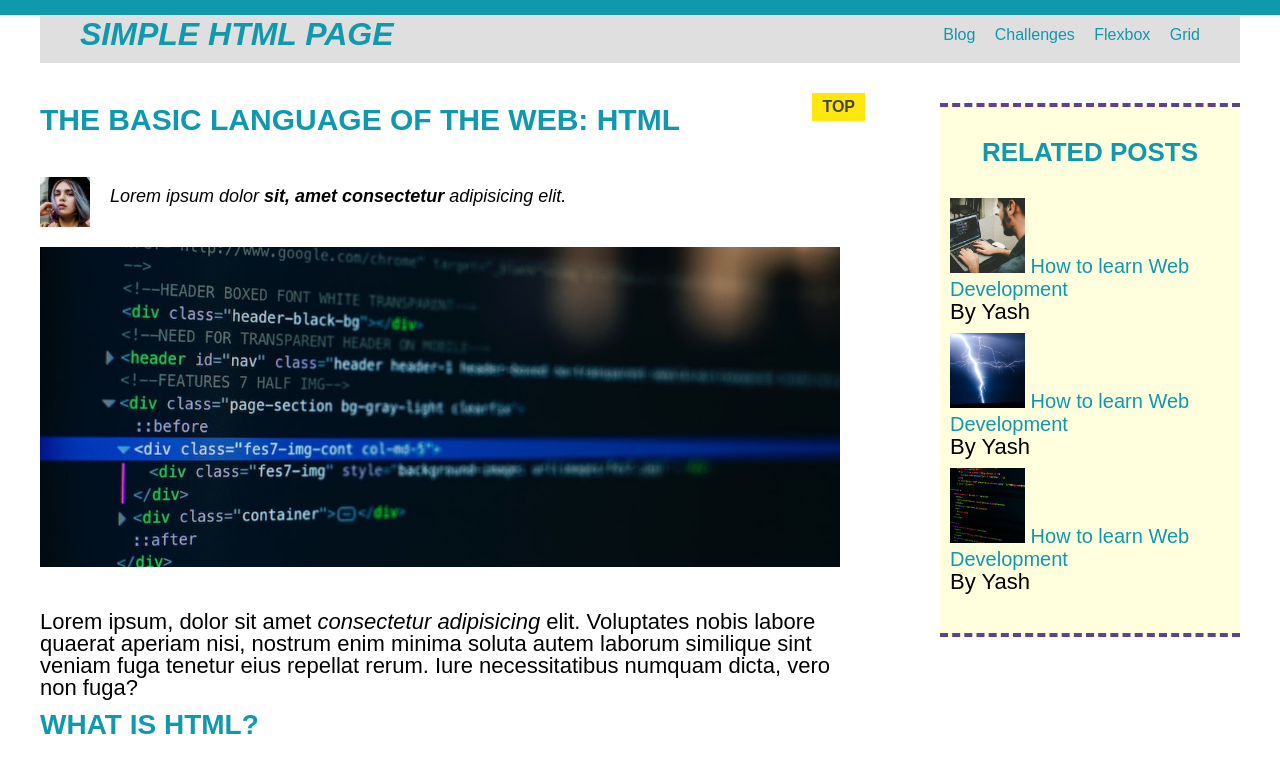
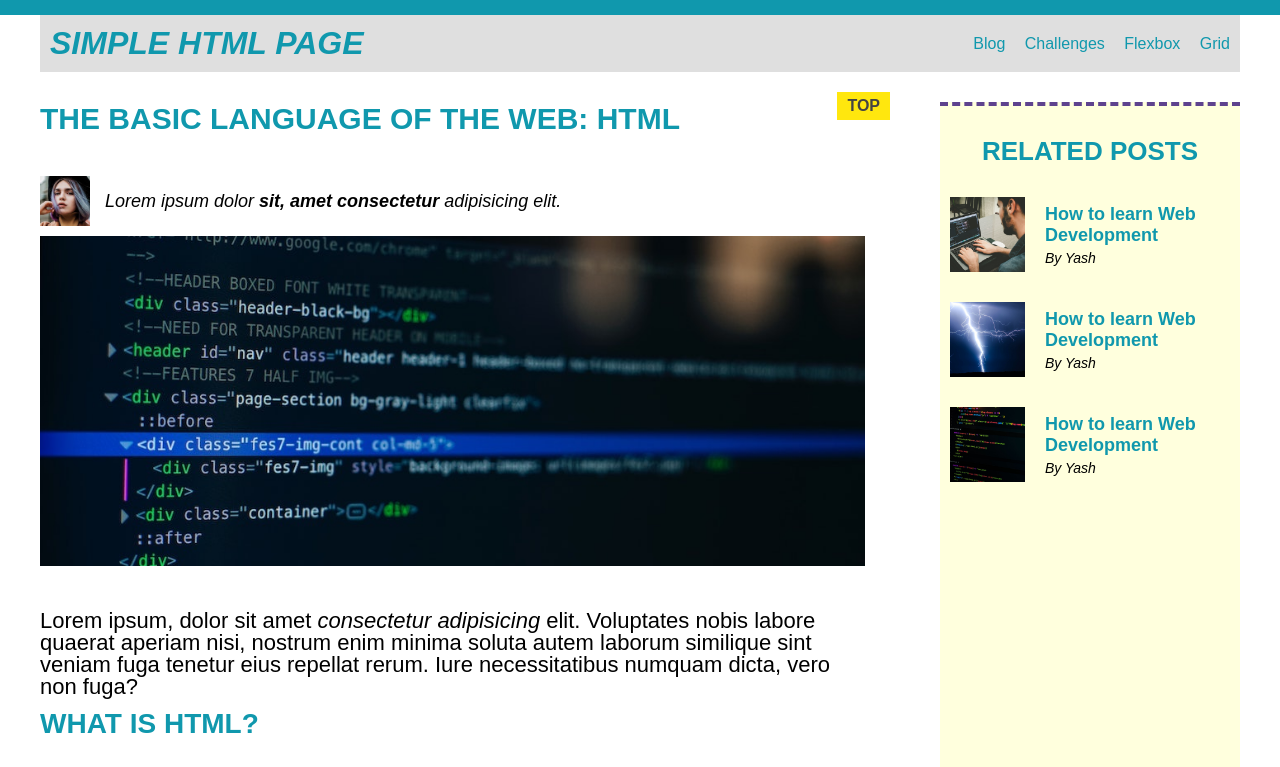
Before and after one commit to yash2026/Html-css, a plain HTML site: page jonas html css/index.html in a window 1280 px wide. Shown: the top 767 px of the page. Drawn offline with Linux system fonts and the light colour scheme.

Commit message:
use of flex

```diff
--- a/jonas html css/index.html
+++ b/jonas html css/index.html
@@ -14,14 +14,15 @@
           <a href="blog.html">Blog</a>
           <a href="blog.html">Challenges</a>
           <a href="flexbox.html">Flexbox</a>
-          <a href="blog.html">Grid</a>
+          <a href="css-grid.html">Grid</a>
         </nav>
         <!-- <div class="clear"></div> -->
       </header>
-
+      <div class="row">
         <article>
           <header class="header2">
             <h2>The Basic Language of the Web: HTML</h2>
+            <div class="authorclass">
               <img
                 src="img/laura-jones.jpg"
                 alt="laura jones image"
@@ -30,9 +31,10 @@
                 class="authimg"
               />
               <p id="author" class="author">
-            Lorem ipsum dolor <strong>sit, amet consectetur</strong> adipisicing
-            elit.
+                Lorem ipsum dolor
+                <strong>sit, amet consectetur</strong> adipisicing elit.
               </p>
+            </div>
 
             <img src="img/post-img.jpg" alt="HTML code" class="image2" />
           </header>
@@ -40,16 +42,16 @@
           <p>
             Lorem ipsum, dolor sit amet <em>consectetur adipisicing</em> elit.
             Voluptates nobis labore quaerat aperiam nisi, nostrum enim minima
-          soluta autem laborum similique sint veniam fuga tenetur eius repellat
-          rerum. Iure necessitatibus numquam dicta, vero non fuga?
+            soluta autem laborum similique sint veniam fuga tenetur eius
+            repellat rerum. Iure necessitatibus numquam dicta, vero non fuga?
           </p>
 
           <h3>What is HTML?</h3>
           <p>
-          Lorem ipsum dolor sit amet consectetur adipisicing elit. Culpa aperiam
-          rem numquam nam distinctio facilis quis ipsum! Aspernatur quod,
-          reprehenderit repellat neque exercitationem, voluptate hic, deleniti
-          excepturi non corporis eaque.
+            Lorem ipsum dolor sit amet consectetur adipisicing elit. Culpa
+            aperiam rem numquam nam distinctio facilis quis ipsum! Aspernatur
+            quod, reprehenderit repellat neque exercitationem, voluptate hic,
+            deleniti excepturi non corporis eaque.
           </p>
           <p>
             Lorem ipsum dolor sit amet consectetur adipisicing elit. Commodi
@@ -75,25 +77,30 @@
           </p>
           <h3>Why should you learn HTML?</h3>
           <p>
-          Lorem ipsum dolor sit amet consectetur, adipisicing elit. Accusantium
-          soluta similique accusamus, impedit repellat numquam.
+            Lorem ipsum dolor sit amet consectetur, adipisicing elit.
+            Accusantium soluta similique accusamus, impedit repellat numquam.
           </p>
 
           <ul>
             <li>
-            Lorem ipsum dolor, sit amet consectetur adipisicing elit. A, autem!
+              Lorem ipsum dolor, sit amet consectetur adipisicing elit. A,
+              autem!
             </li>
             <li>
-            Lorem ipsum dolor, sit amet consectetur adipisicing elit. A, autem!
+              Lorem ipsum dolor, sit amet consectetur adipisicing elit. A,
+              autem!
             </li>
             <li>
-            Lorem ipsum dolor, sit amet consectetur adipisicing elit. A, autem!
+              Lorem ipsum dolor, sit amet consectetur adipisicing elit. A,
+              autem!
             </li>
             <li>
-            Lorem ipsum dolor, sit amet consectetur adipisicing elit. A, autem!
+              Lorem ipsum dolor, sit amet consectetur adipisicing elit. A,
+              autem!
             </li>
             <li>
-            Lorem ipsum dolor, sit amet consectetur adipisicing elit. A, autem!
+              Lorem ipsum dolor, sit amet consectetur adipisicing elit. A,
+              autem!
             </li>
           </ul>
 
@@ -107,24 +114,36 @@
         <aside>
           <h4>Related Posts</h4>
           <ul class="posts">
-          <li>
+            <li class="related">
               <img src="img/related-1.jpg" alt="" width="75" height="75" />
-            <a href="blog.html">How to learn Web Development</a>
-            <p>By Yash</p>
+              <div>
+                <a href="blog.html" class="related-link"
+                  >How to learn Web Development</a
+                >
+                <p class="related-author">By Yash</p>
+              </div>
             </li>
-          <li>
+            <li class="related">
               <img src="img/related-2.jpg" alt="" width="75" height="75" />
-            <a href="blog.html">How to learn Web Development</a>
-            <p>By Yash</p>
+              <div>
+                <a href="blog.html" class="related-link"
+                  >How to learn Web Development</a
+                >
+                <p class="related-author">By Yash</p>
+              </div>
             </li>
-          <li>
+            <li class="related">
               <img src="img/related-3.jpg" alt="" width="75" height="75" />
-            <a href="blog.html">How to learn Web Development</a>
-            <p>By Yash</p>
+              <div>
+                <a href="blog.html" class="related-link"
+                  >How to learn Web Development</a
+                >
+                <p class="related-author">By Yash</p>
+              </div>
             </li>
           </ul>
         </aside>
-
+      </div>
       <footer>
         <p>Copyright &copy; 2027 by Yash.</p>
       </footer>
--- a/jonas html css/style.css
+++ b/jonas html css/style.css
@@ -73,8 +73,8 @@ footer p {
 
 .header {
   background-color: rgb(223, 223, 223);
-  padding: 1px 40px 10px 40px;
-  margin-bottom: 40px;
+  padding: 10px;
+  margin-bottom: 30px;
 }
 
 .header2 {
@@ -127,7 +127,7 @@ nav {
 
 nav a:link {
   margin-right: 15px;
-  margin-top: 10px;
+  /* margin-top: 10px; */
   display: inline-block;
 }
 
@@ -161,13 +161,13 @@ h2::before {
   right: -25px;
 }
 
-.authimg {
+/* float use */
+/* .authimg {
   float: left;
   margin-bottom: 20px;
 }
 
 .author {
-  /* padding-left: 60px; */
   float: left;
   margin-left: 20px;
   margin-top: 10px;
@@ -201,4 +201,63 @@ aside {
 }
 footer {
   clear: both;
+} */
+
+.header {
+  display: flex;
+  align-items: center;
+  justify-content: space-between;
 }
+
+.authorclass {
+  display: flex;
+  align-items: center;
+  margin-bottom: 10px;
+}
+
+.author {
+  margin-bottom: 0;
+  margin-left: 15px;
+}
+
+.related {
+  display: flex;
+  align-items: center;
+  gap: 20px;
+  margin-bottom: 30px;
+}
+
+.related-author {
+  margin-bottom: 0;
+  font-size: 14px;
+  font-weight: normal;
+  font-style: italic;
+}
+
+.related-link:link {
+  font-weight: bold;
+  font-style: normal;
+  font-size: 18px;
+  display: block;
+  margin-bottom: 5px;
+}
+
+li:last-child {
+  margin-bottom: 0;
+}
+
+.row {
+  display: flex;
+  gap: 75px;
+  margin-bottom: 60px;
+}
+
+article {
+  flex: 1;
+  margin-bottom: 0;
+}
+
+aside {
+  flex-shrink: 0;
+  flex-basis: 300px;
+}
```
Also changed, not shown: jonas html css/css-grid.html (added, +80 -0 lines), jonas html css/flexbox.html (+8 -33 lines). Lines whose indentation alone changed are shown as unchanged.
